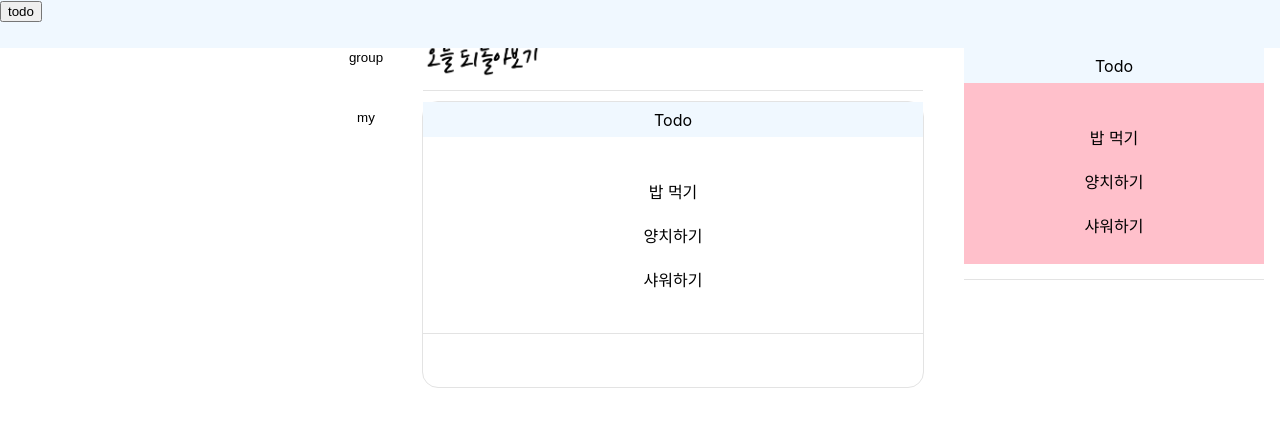
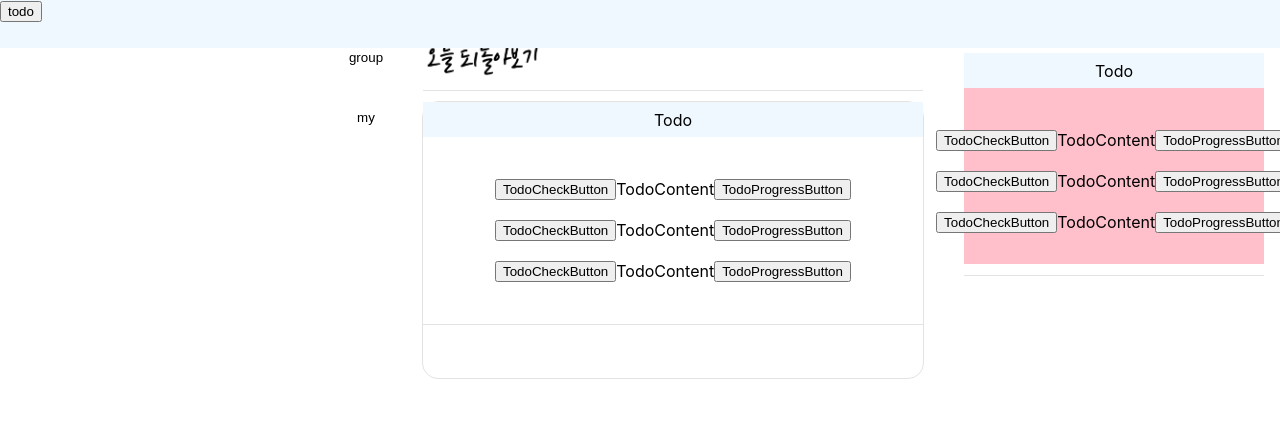
Before and after one commit to euniiiing/metudy, a React (Create React App) app in the folder client/: page /feeds in a window 1280 px wide. Shown: the top 426 px of the page. Built offline with nearby package versions, Linux system fonts and the light colour scheme; data requests are answered from the project's data file.

Commit message:
children에서 개별 컴포넌트 추출

```diff
--- a/client/src/components/todo/Todo.tsx
+++ b/client/src/components/todo/Todo.tsx
@@ -1,7 +1,10 @@
 import React, { MouseEventHandler, useState } from "react";
 import styled from "styled-components";
 import ITodo from "@/api/todo/Todo";
-import TodoList from "./TodoList";
+import TodoList from "@/components/todo/TodoList";
+import TodoCheckButton from "@/components/todo/TodoCheckButton";
+import TodoProgressButton from "@/components/todo/TodoProgressButton";
+import TodoContent from "@/components/todo/TodoContent";
 
 interface Props {
     makeDiarySticker?: MouseEventHandler<HTMLDivElement>;
@@ -11,7 +14,11 @@ const Todo = ({ makeDiarySticker }: Props) => {
     return (
         <TodoLayout>
             <StyledTodoHeader>Todo</StyledTodoHeader>
-            <TodoList makeDiarySticker={makeDiarySticker} />
+            <TodoList makeDiarySticker={makeDiarySticker}>
+                <TodoCheckButton></TodoCheckButton>
+                <TodoContent></TodoContent>
+                <TodoProgressButton></TodoProgressButton>
+            </TodoList>
         </TodoLayout>
     );
 };
--- /dev/null
+++ b/client/src/components/todo/TodoCheckButton.tsx
@@ -0,0 +1,7 @@
+import React from "react";
+
+const TodoCheckButton = () => {
+    return <button>TodoCheckButton</button>;
+};
+
+export default TodoCheckButton;
--- /dev/null
+++ b/client/src/components/todo/TodoContent.tsx
@@ -0,0 +1,7 @@
+import React from "react";
+
+const TodoContent = () => {
+    return <div>TodoContent</div>;
+};
+
+export default TodoContent;
--- a/client/src/components/todo/TodoList.tsx
+++ b/client/src/components/todo/TodoList.tsx
@@ -1,24 +1,45 @@
-import React, { MouseEventHandler, Suspense, useEffect, useState } from "react";
+import React, {
+    MouseEventHandler,
+    PropsWithChildren,
+    ReactNode,
+    Suspense,
+    useEffect,
+    useState,
+} from "react";
 import ITodo from "@/api/todo/Todo";
 import styled from "styled-components";
 import { useRecoilValue } from "recoil";
 import { getMyTodoList } from "@/api/todo/get-my-todoList";
 
 interface IProps {
+    children?: ReactNode;
     makeDiarySticker?: MouseEventHandler<HTMLDivElement>;
 }
 
-const TodoList = ({ makeDiarySticker }: IProps) => {
+const TodoList = ({ children, makeDiarySticker }: IProps) => {
     const todoList: ITodo[] = useRecoilValue(getMyTodoList);
+
+    const getComponent = (children: ReactNode, componentName: string): ReactNode => {
+        return React.Children.toArray(children).find(
+            (child: any) => child.type.name === componentName
+        );
+    };
+
+    const TodoCheckButton = getComponent(children, "TodoCheckButton");
+    const TodoProgressButton = getComponent(children, "TodoProgressButton");
+    const TodoContent = getComponent(children, "TodoContent");
 
     return (
         <TodoListLayout>
-            <Suspense>
-                {todoList &&
-                    todoList?.map((todoData: ITodo) => {
-                        return <TodoCard onClick={makeDiarySticker}>{todoData.content}</TodoCard>;
-                    })}
-            </Suspense>
+            {todoList.map((todo: ITodo) => {
+                return (
+                    <TodoCard>
+                        {TodoCheckButton && <>{TodoCheckButton}</>}
+                        {TodoContent && <>{TodoContent}</>}
+                        {TodoProgressButton && <>{TodoProgressButton}</>}
+                    </TodoCard>
+                );
+            })}
         </TodoListLayout>
     );
 };
@@ -36,6 +57,7 @@ const TodoListLayout = styled.div`
 
 const TodoCard = styled.div`
     margin: 10px;
+    display: flex;
 
     &:hover {
         cursor: pointer;
--- /dev/null
+++ b/client/src/components/todo/TodoProgressButton.tsx
@@ -0,0 +1,7 @@
+import React from "react";
+
+const TodoProgressButton = () => {
+    return <button>TodoProgressButton</button>;
+};
+
+export default TodoProgressButton;
```
